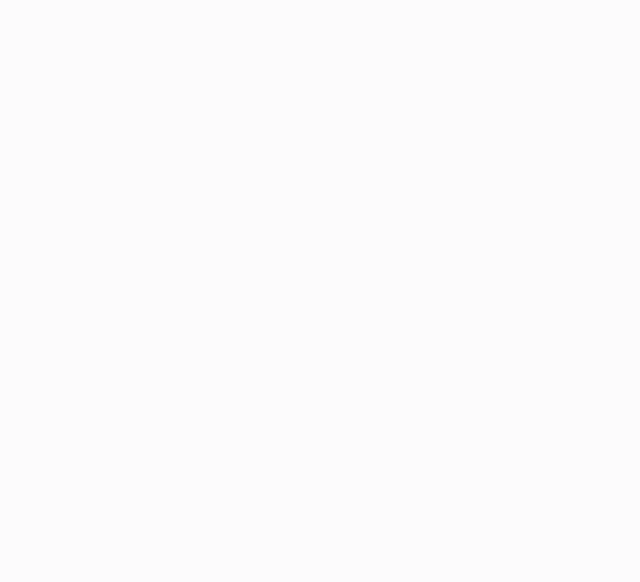
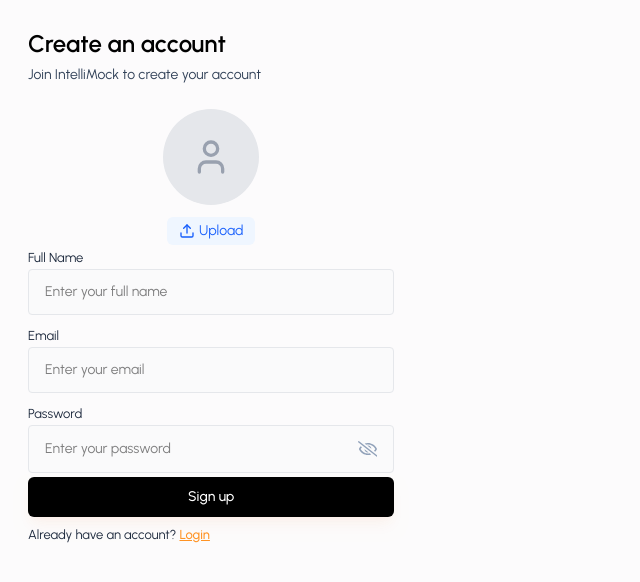
Before and after one commit to puneetsharma0910/IntelliMock, a React (Vite) app in the folder client/: page /signup in a window 1280 px wide. Shown: the top 582 px of the page, without its empty margins (0-640 px from the left). Built offline with nearby package versions, Linux system fonts and the light colour scheme; a web font is replaced by a local one.

Commit message:
- Add Input component with password visibility toggle - Improve auth forms layout and functionality

```diff
--- /dev/null
+++ b/client/src/components/inputs/Input.jsx
@@ -0,0 +1,45 @@
+import React from "react";
+import { useState } from "react";
+import { FaRegEye, FaRegEyeSlash } from "react-icons/fa";
+
+const Input = ({ label, placeholder, type, value, onChange }) => {
+  const [showPassword, setShowPassword] = useState(false);
+  const toggleShowPassword = () => {
+    setShowPassword(!showPassword);
+  };
+  return (
+    <div>
+      <label className="text-[13px] text-slate-800">{label}</label>
+      <div className="input-box">
+        <input
+          type={
+            type === "password" ? (showPassword ? "text" : "password") : type
+          }
+          value={value}
+          className="w-full bg-transparent outline-none"
+          onChange={(e) => onChange(e)}
+          placeholder={placeholder}
+        />
+        {type === "password" && (
+          <>
+            {showPassword ? (
+              <FaRegEye
+                size={22}
+                className="text-primary cursor-pointer"
+                onClick={() => toggleShowPassword()}
+              />
+            ) : (
+              <FaRegEyeSlash
+                size={22}
+                className="text-slate-400 cursor-pointer"
+                onClick={() => toggleShowPassword()}
+              />
+            )}
+          </>
+        )}
+      </div>
+    </div>
+  );
+};
+
+export default Input;
--- /dev/null
+++ b/client/src/components/inputs/ProfilePhotoSelector.jsx
@@ -0,0 +1,84 @@
+import React, { useRef, useState } from 'react'
+import { LuUser, LuUpload, LuTrash } from "react-icons/lu"
+
+const ProfilePhotoSelector = ({image, setImage, preview, setPreview}) => {
+    const inputRef = useRef(null)
+    const [previewUrl, setPreviewUrl] = useState(null)
+
+    const handleImageChange = (e) => {
+        const file = e.target.files[0]
+        if(file) {
+            setImage(file)
+            const preview = URL.createObjectURL(file)
+            if(setPreview) {
+                setPreview(preview)
+            }
+            setPreviewUrl(preview)
+        }
+    }
+
+    const handleRemoveImage = () => {
+        setImage(null)
+        setPreviewUrl(null)
+        if(setPreview) {
+            setPreview(null)
+        }
+    }
+
+    const onChooseFile = () => {
+        inputRef.current.click()
+    }
+
+    return (
+        <div className="flex flex-col items-center">
+            {/* Hidden file input */}
+            <input
+                type="file"
+                ref={inputRef}
+                onChange={handleImageChange}
+                className="hidden"
+                accept="image/*"
+            />
+
+            {/* Image preview or placeholder */}
+            <div className="w-24 h-24 rounded-full overflow-hidden bg-gray-100 mb-3 relative">
+                {(previewUrl || preview) ? (
+                    <img
+                        src={previewUrl || preview}
+                        alt="Profile preview"
+                        className="w-full h-full object-cover"
+                    />
+                ) : (
+                    <div className="w-full h-full flex items-center justify-center bg-gray-200">
+                        <LuUser size={40} className="text-gray-400" />
+                    </div>
+                )}
+            </div>
+
+            {/* Action buttons */}
+            <div className="flex gap-2">
+                <button
+                    type="button"
+                    onClick={onChooseFile}
+                    className="flex items-center gap-1 bg-blue-50 text-blue-600 px-3 py-1 rounded-md text-sm hover:bg-blue-100"
+                >
+                    <LuUpload size={16} />
+                    {(previewUrl || preview) ? 'Change' : 'Upload'}
+                </button>
+
+                {(previewUrl || preview) && (
+                    <button
+                        type="button"
+                        onClick={handleRemoveImage}
+                        className="flex items-center gap-1 bg-red-50 text-red-600 px-3 py-1 rounded-md text-sm hover:bg-red-100"
+                    >
+                        <LuTrash size={16} />
+                        Remove
+                    </button>
+                )}
+            </div>
+        </div>
+    )
+}
+
+export default ProfilePhotoSelector
--- a/client/src/components/loader/Modal.jsx
+++ b/client/src/components/loader/Modal.jsx
@@ -1,6 +1,7 @@
 import React from "react";
 
 const Modal = ({ isOpen, onClose, title, children, hideHeader }) => {
+  if (!isOpen) return null;
   return (
     <div className="fixed inset-0 z-50 flex items-center justify-center w-full h-full bg-black/40">
       <div className="relative flex flex-col bg-white shadow-lg rounded-lg overflow-hidden">
@@ -10,7 +11,7 @@
             <h3 className="md:text-lg font-medium text-gray-800">{title}</h3>
           </div>
         )}
-        <button type="button"
+        {/* <button type="button"
         className="text-gray-400 bg-transparent hover:bg-orange-100 hover:text-gray-800 rounded-lg text-sm  inline-flex items-center justify-center absolute top-3.5 right-3.5 cursor-pointer"
          onClick={onClose}>
           <svg
@@ -28,7 +29,27 @@
               d="M1 1l6 6m0 0l6 6M7 7l6-6M7 7l-6 6"
             />
           </svg>
-        </button>
+        </button> */}
+
+<button type="button"
+className="text-gray-600 bg-gray-100 hover:bg-orange-100 hover:text-gray-800 rounded-lg text-sm p-2 inline-flex items-center justify-center absolute top-3.5 right-3.5 cursor-pointer shadow-sm"
+ onClick={onClose}>
+  <svg
+    className="w-4 h-4"
+    aria-hidden="true"
+    xmlns="http://www.w3.org/2000/svg"
+    fill="none"
+    viewBox="0 0 14 14"
+  >
+    <path
+      stroke="currentColor"
+      strokeLinecap="round"
+      strokeLinejoin="round"
+      strokeWidth="2"
+      d="M1 1l6 6m0 0l6 6M7 7l6-6M7 7l-6 6"
+    />
+  </svg>
+</button>
 
         {/* modal body scrollable */}
         <div
--- a/client/src/pages/LandingPage/LandingPage.jsx
+++ b/client/src/pages/LandingPage/LandingPage.jsx
@@ -169,7 +169,7 @@
         </div>
       </footer>
 
-      <Modal
+      {/* <Modal
         isOpen={openAuthModal}
         onClose={() => {
           setOpenAuthModal(false);
@@ -183,7 +183,19 @@
             <Signup setCurrentPage={setCurrentPage} />
           )}
         </div>
-      </Modal>
+      </Modal> */}
+      <Modal
+  isOpen={openAuthModal}
+  onClose={() => {
+    setOpenAuthModal(false);
+    setCurrentPage("login");
+  }}
+  title={currentPage === "login" ? "Login" : "Sign Up"}
+  // Remove hideHeader
+>
+  {currentPage === "login" && <Login setCurrentPage={setCurrentPage} />}
+  {currentPage === "signup" && <Signup setCurrentPage={setCurrentPage} />}
+</Modal>
     </>
   );
 };
--- a/client/src/pages/auth/Login.jsx
+++ b/client/src/pages/auth/Login.jsx
@@ -1,16 +1,54 @@
 import React from 'react'
 import { useState } from 'react'
 import { useNavigate } from 'react-router-dom'
+import Input from '../../components/inputs/Input'
 
 const Login = ({setCurrentPage}) => {
-  const [email, setemail] = useState("")
+  const navigate = useNavigate()
+  const [email, setEmail] = useState("")
   const [password, setPassword] = useState("")
   const [error, seterror] = useState(null)
-  return (
-    <div>
+  const handleLogin = async (e) => {
+     e.preventDefault()
+  }
 
+  return <div className='w-[90vw] md:w-[33vw] p-7 flex flex-col justify-center'>
+      <h3 className='text-lg font-semibold text-black'>Welcome Back</h3>
+      <p className='text-xs text-slate-700 mt-[5px] mb-6'>Please enter your details to log in</p>
+      <form onSubmit={handleLogin}>
+        <Input
+        onChange={(e) => setEmail(e.target.value)}
+        label="Email Address"
+        value={email}
+        placeholder="Enter your email"
+        type="email" />
+          <Input
+        onChange={(e) => setPassword(e.target.value)}
+        label="Password"
+        value={password}
+        placeholder="Min 8 characters"
+        type="password" />
+        {error && <p className='text-red-500 text-sm mt-2'>{error}</p>}
+        <button
+        type='submit'
+        className='btn-primary'>
+          Login
+        </button>
+        <p className='text-[13px] text-slate-900 mt-4'>
+          Don't have an account?{" "}
+          <button
+          className='font-medium text-primary underline cursor-pointer'
+          onClick={()=>{
+          setCurrentPage("signup")
+          }}>
+            Sign up
+          </button>
+        </p>
+
+      </form>
     </div>
-  )
+
+
 }
 
 export default Login
--- a/client/src/pages/auth/SignUp.jsx
+++ b/client/src/pages/auth/SignUp.jsx
@@ -1,11 +1,65 @@
-import React from 'react'
+import React, { useState } from "react";
+import { useNavigate } from "react-router-dom";
+import Input from "../../components/inputs/Input";
+import ProfilePhotoSelector from "../../components/inputs/ProfilePhotoSelector";
 
-const Signup = () => {
+const Signup = ({ setCurrentPage }) => {
+  const [email, setEmail] = useState("");
+  const [password, setPassword] = useState("");
+  const [profilepic, setProfilepic] = useState(null);
+  const [fullName, setFullName] = useState("");
+  const [error, setError] = useState(null);
+  const navigate = useNavigate();
+  const handleSignup = async (e) => {
+    e.preventDefault();
+  };
   return (
-    <div>
+    <>
+      <div className="w-[90vw] md:w-[33vw] p-7 flex flex-col justify-center ">
+        <h3 className="text-2xl font-semibold text-black">Create an account</h3>
+        <p className="text-sm text-slate-700 mt-[5px] mb-6">Join IntelliMock to create your account</p>
+        <form onSubmit={handleSignup}>
+          <ProfilePhotoSelector  image={profilepic} setImage={setProfilepic}/>
+          <div className="grid grid-cols-1 md:grid-cols-1 gap-2">
+          <Input
+            label="Full Name"
+            placeholder="Enter your full name"
+            value={fullName}
+            onChange={(e) => setFullName(e.target.value)}
+            type="text"
+          />
+          <Input
+            label="Email"
+            placeholder="Enter your email"
+            value={email}
+            onChange={(e) => setEmail(e.target.value)}
+            type="email"
+          />
+          <Input
+            label="Password"
+            placeholder="Enter your password"
+            value={password}
+            onChange={(e) => setPassword(e.target.value)}
+            type="password"
+          />
+          </div>
+          {error && <p className="text-red-500 text-xs pb-2.5">{error}</p>}
+          <button type="submit" className="btn-primary">
+            Sign up
+          </button>
+          <p className="text-[13px] text-slate-800 mt-2">
+            Already have an account?{" "}
+            <button
+              className="text-primary font-medium underline cursor-pointer"
+              onClick={() => setCurrentPage("login")}
+            >
+              Login
+            </button>
+          </p>
+        </form>
+      </div>
+    </>
+  );
+};
 
-    </div>
-  )
-}
-
-export default Signup
+export default Signup;
```
